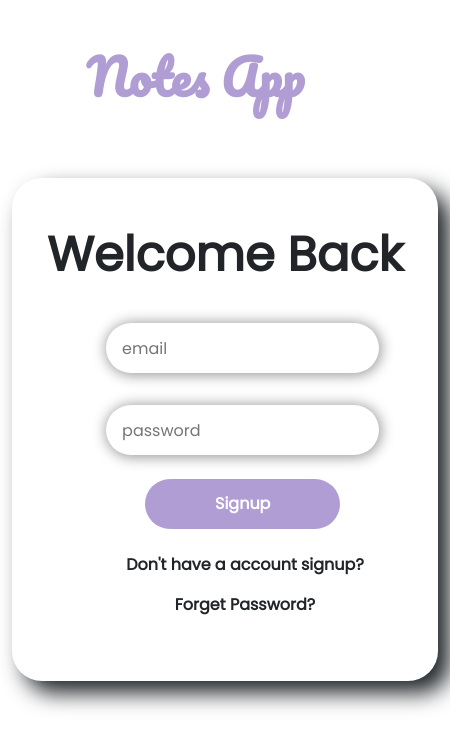
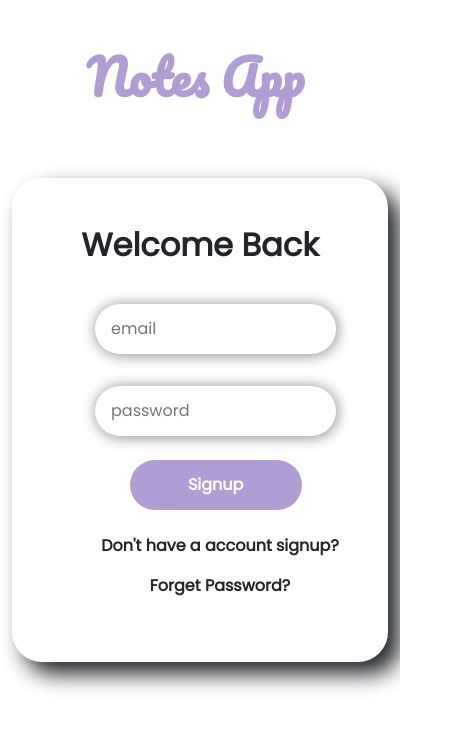
Before and after one commit to Mugesh2297/Notes-App-Front-End, a React (Create React App) app: page / in a window 390 px wide. Shown: the top 748 px of the page, 450 px wide, since content can reach past the window. Built offline with nearby package versions, Linux system fonts and the light colour scheme.

Commit message:
login changes

```diff
--- a/src/Components/LoginComponent/login.css
+++ b/src/Components/LoginComponent/login.css
@@ -120,7 +120,12 @@ p:hover{
         height: auto;
        }
        .loginElement{
-        width: 450px;
+        width: 400px;
+    }
+    .loginTitle{
+        font-size: 2rem;
+        font-weight: 700;
+        font-family: 'Poppins', sans-serif;
     }
      }
      @media screen and (max-width: 350px){
```
